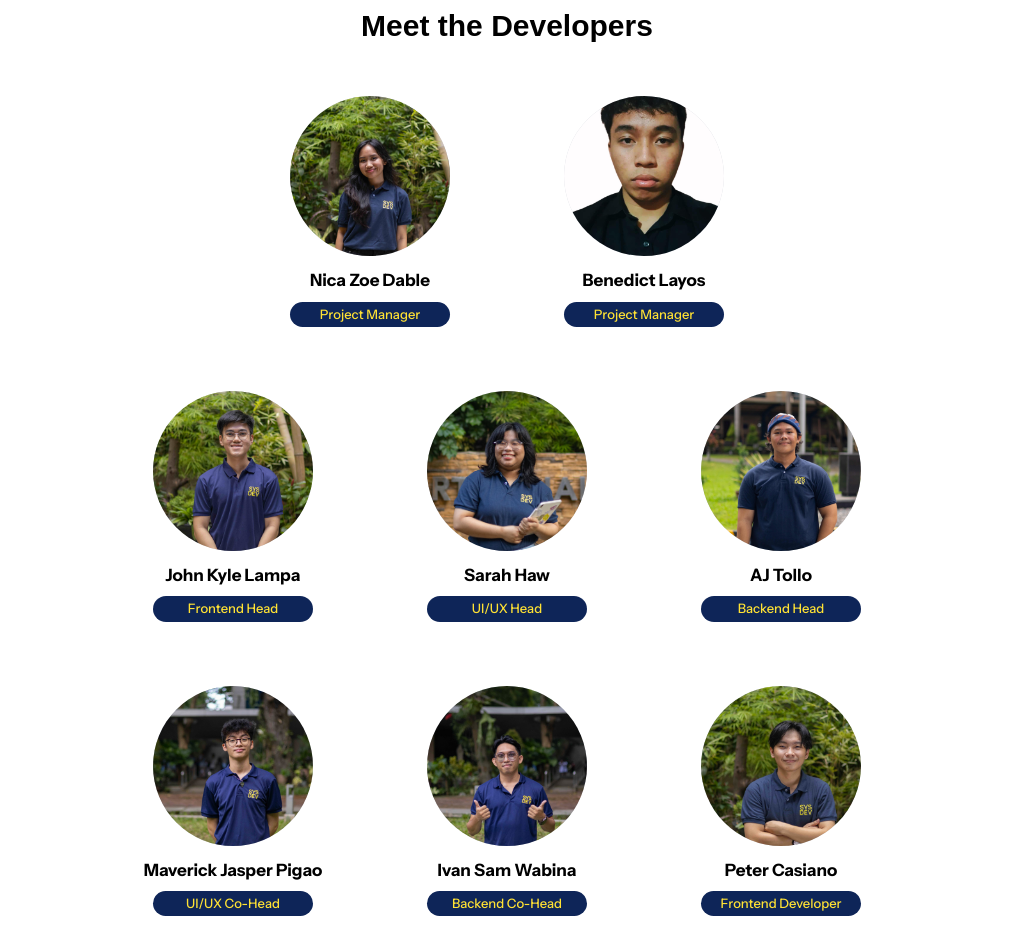
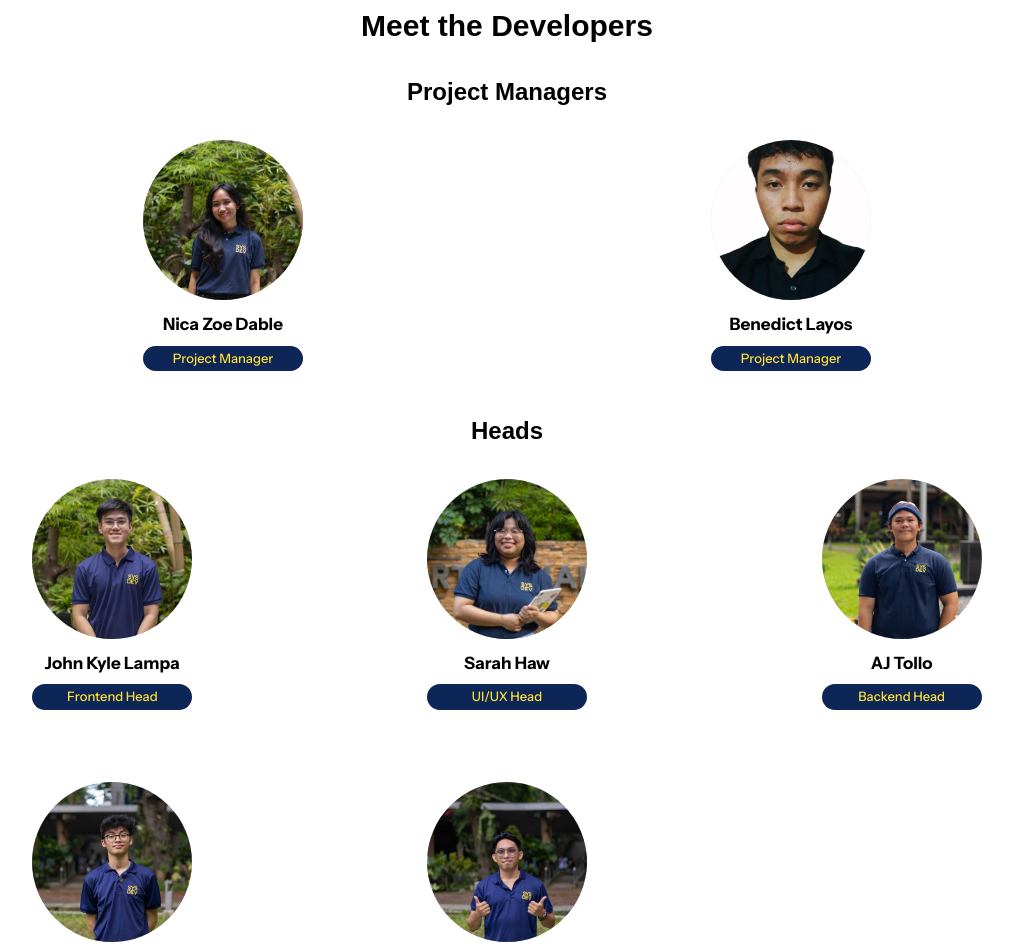
Before and after one commit to SAMAHAN-Systems-Development/sysdev-website-frontend, a Next.js app: page /meet-the-developers in a window 1280 px wide. Shown: the part 120-1072 px from the top of the page, without its empty margins (133-1146 px from the left). Built offline with nearby package versions, Linux system fonts and the light colour scheme.

Commit message:
added sections

```diff
--- a/src/components/pages/MeetTheDevsPage.tsx
+++ b/src/components/pages/MeetTheDevsPage.tsx
@@ -2,9 +2,41 @@ import React from 'react'
 import developers from '@/lib/data/developers.json';
 import { DeveloperCard } from '../ui/DeveloperCard';
 
+const projectManagers = developers.filter(dev =>
+    dev.role.toLowerCase().includes('project manager')
+  );
 function MeetTheDevsPage() {
-  const firstRow = developers.slice(0, 2);
-  const remainingRows = developers.slice(2);
+  const departments = {
+    'Heads': developers.filter(dev =>
+      dev.role.toLowerCase().includes('head') &&
+      !dev.role.toLowerCase().includes('project manager')
+    ),
+    'UI/UX Designers': developers.filter(dev =>
+      dev.role.toLowerCase().includes('ui/ux') &&
+      !dev.role.toLowerCase().includes('head')
+    ),
+    'Graphic Designers': developers.filter(dev =>
+      dev.role.toLowerCase().includes('graphic') &&
+      !dev.role.toLowerCase().includes('head')
+    ),
+    'Frontend Developers': developers.filter(dev =>
+      dev.role.toLowerCase().includes('frontend') &&
+      !dev.role.toLowerCase().includes('head')
+    ),
+    'Backend Developers': developers.filter(dev =>
+      dev.role.toLowerCase().includes('backend') &&
+      !dev.role.toLowerCase().includes('head')
+    ),
+    'Quality Assurance': developers.filter(dev =>
+      dev.role.toLowerCase().includes('qa') &&
+      !dev.role.toLowerCase().includes('head')
+    ),
+    'DevOps': developers.filter(dev =>
+      dev.role.toLowerCase().includes('devops') &&
+      !dev.role.toLowerCase().includes('head')
+    )
+  };
+
 
   return (
     <div className='text-black flex flex-col items-center my-12 md:mb-16'>
@@ -12,26 +44,34 @@ function MeetTheDevsPage() {
         <h1 className="font-bold text-2xl lg:text-3xl sm:text-4xl">Meet the Developers</h1>
       </div>
 
-      {/* First row with 2 columns */}
-      <div className="grid md:grid-cols-2 gap-y-9 md:gap-6 mb-9 md:mb-6">
-        {firstRow.map((dev, idx) => (
+       <div className="w-full max-w-6xl px-4 mb-6">
+        <h2 className="font-semibold text-2xl mb-3 text-center">Project Managers</h2>
+        <div className="grid md:grid-cols-2 gap-0 -mx-2">
+          {projectManagers.map((dev, idx) => (
+            <div key={dev.name + idx} className="flex justify-center">
               <DeveloperCard
-            key={dev.name + idx}
                 photoUrl={`/images/developers/${dev.photoUrl}`}
                 name={dev.name}
                 role={dev.role}
               />
+            </div>
           ))}
         </div>
+      </div>
 
-      {/* Remaining rows with 3 columns */}
-      <div className="grid md:grid-cols-2 lg:grid-cols-3 gap-y-9 md:gap-6">
-        {remainingRows.map((dev, idx) => {
-          const isLast = idx === remainingRows.length - 1;
+      {Object.entries(departments).map(([department, devs]) => (
+        devs.length > 0 && (
+          <div key={department} className="w-full max-w-6xl px-4 mb-6">
+            <h2 className="font-semibold text-2xl mb-3 text-center">{department}</h2>
+            <div className="grid md:grid-cols-2 lg:grid-cols-3 gap-x-16 gap-y-8">
+            {devs.map((dev, idx) => {
+              const isLast = idx === devs.length - 1;
               return (
                 <div
                   key={dev.name + idx}
-              className={isLast ? 'md:col-span-2 md:flex md:justify-center lg:col-span-1' : ''}
+                  className={`flex justify-center ${
+                    isLast && devs.length % 3 === 1 ? 'lg:col-span-3' : ''
+                  }`}
                 >
                   <DeveloperCard
                     photoUrl={`/images/developers/${dev.photoUrl}`}
@@ -44,6 +84,9 @@ function MeetTheDevsPage() {
           </div>
           </div>
         )
+      ))}
+    </div>
+  )
 }
 
 export default MeetTheDevsPage
```
Lines whose indentation alone changed are shown as unchanged.
